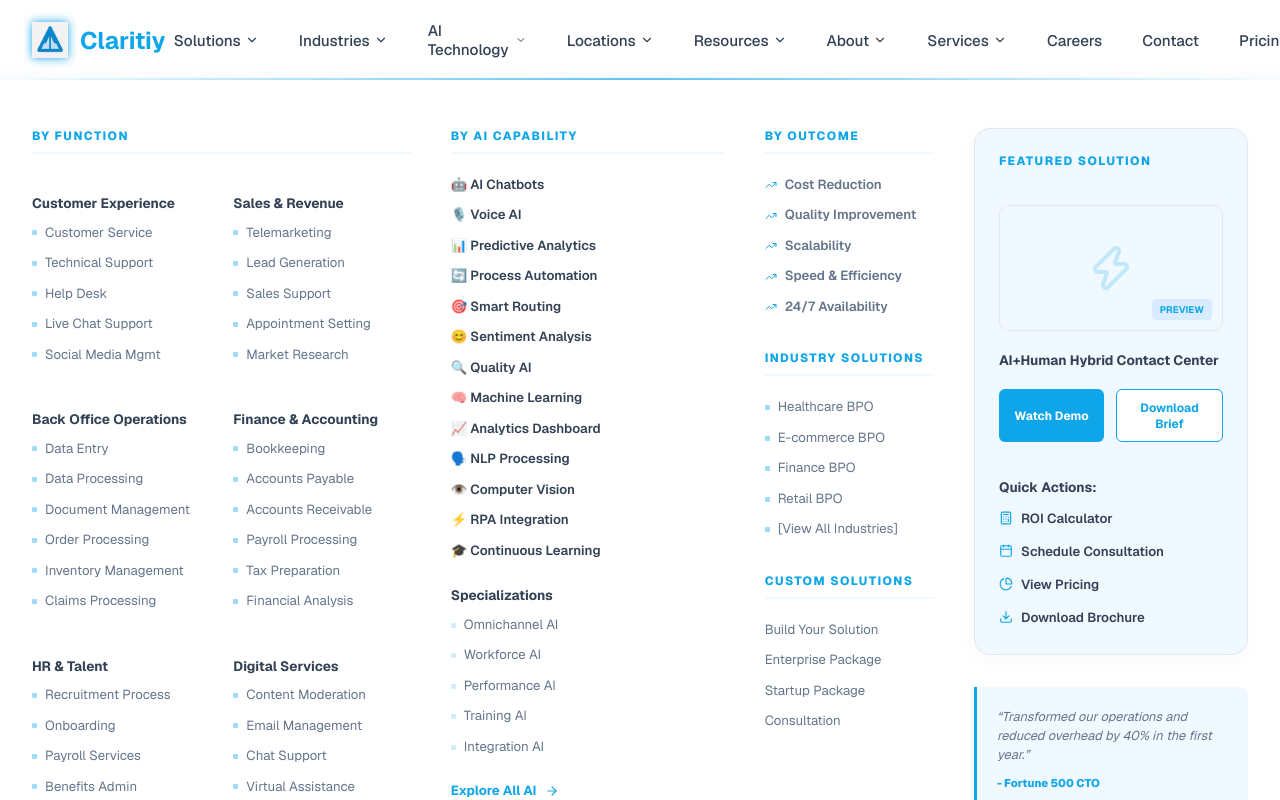
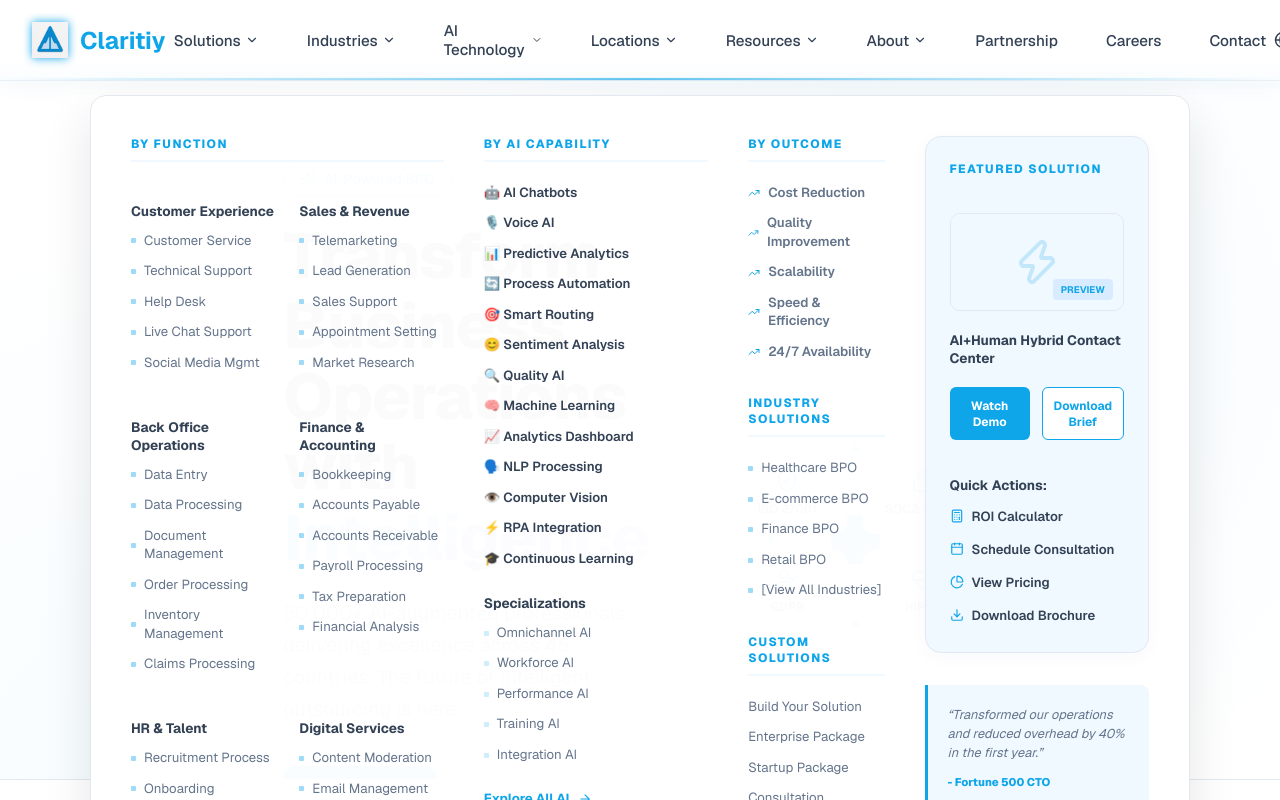
Before and after one commit to devr01499-ui/test-3, a Next.js app: page / in a window 1280 px wide. Both pictures are taken after a click on the element "Solutions". Shown: the top 800 px of the page. Built offline with nearby package versions, Linux system fonts and the light colour scheme.

Commit message:
feat: enhance header UI and update navigation links
- Apply improved glassmorphism effect to header

- Increase navigation spacing

- Remove Services, Pricing, Client Portal, and Get Quote options

- Add Partnership to navigation

- Resize and center MegaMenu dropdowns to appear as floating cards

```diff
--- a/src/components/Navigation/Header.module.css
+++ b/src/components/Navigation/Header.module.css
@@ -2,10 +2,11 @@
   position: sticky;
   top: 0;
   z-index: 1000;
-  background: var(--glass-bg);
-  backdrop-filter: blur(12px);
-  -webkit-backdrop-filter: blur(12px);
-  border-bottom: 1px solid var(--border);
+  background: rgba(255, 255, 255, 0.65);
+  backdrop-filter: blur(20px);
+  -webkit-backdrop-filter: blur(20px);
+  border-bottom: 1px solid rgba(226, 232, 240, 0.6);
+  box-shadow: 0 4px 30px rgba(0, 0, 0, 0.03);
   transition: all 0.3s ease;
 }
 
@@ -34,7 +35,7 @@
 .nav {
   display: flex;
   align-items: center;
-  gap: 1.5rem;
+  gap: 2rem;
 }
 
 .navItem {
@@ -122,20 +123,21 @@
 /* Mega Menu Container */
 .megaMenuWrapper {
   position: absolute;
-  top: 100%;
-  left: 0;
-  width: 100vw;
-  background: white;
-  border-bottom: 1px solid var(--border);
-  box-shadow: 0 20px 40px rgba(0, 0, 0, 0.05);
+  top: calc(100% + 15px);
+  left: 50%;
+  width: 95vw;
+  max-width: 1100px;
+  background: rgba(255, 255, 255, 0.98);
+  backdrop-filter: blur(20px);
+  border: 1px solid var(--border);
+  border-radius: 16px;
+  box-shadow: 0 20px 50px rgba(0, 0, 0, 0.1);
   overflow: hidden;
   z-index: 999;
 }
 
 .megaMenuInner {
-  max-width: 1400px;
-  margin: 0 auto;
-  padding: 3rem 2rem;
+  padding: 2.5rem;
 }
 
 @media (max-width: 1024px) {
--- a/src/components/Navigation/Header.tsx
+++ b/src/components/Navigation/Header.tsx
@@ -18,7 +18,6 @@
 const LocationsMegaMenu = dynamic(() => import("./MegaMenu/LocationsMegaMenu").then(mod => mod.LocationsMegaMenu), { ssr: false });
 const ResourcesMegaMenu = dynamic(() => import("./MegaMenu/ResourcesMegaMenu").then(mod => mod.ResourcesMegaMenu), { ssr: false });
 const AboutMegaMenu = dynamic(() => import("./MegaMenu/AboutMegaMenu").then(mod => mod.AboutMegaMenu), { ssr: false });
-const ServicesMegaMenu = dynamic(() => import("./MegaMenu/ServicesMegaMenu").then(mod => mod.ServicesMegaMenu), { ssr: false });
 
 const navItems = [
   { name: "Solutions", component: SolutionsMegaMenu },
@@ -27,10 +26,9 @@
   { name: "Locations", component: LocationsMegaMenu },
   { name: "Resources", component: ResourcesMegaMenu },
   { name: "About", component: AboutMegaMenu },
-  { name: "Services", component: ServicesMegaMenu },
+  { name: "Partnership", hasDropdown: false },
   { name: "Careers", hasDropdown: false },
   { name: "Contact", hasDropdown: false },
-  { name: "Pricing", hasDropdown: false },
 ];
 
 export function Header() {
@@ -84,8 +82,6 @@
             <ChevronDown size={12} />
           </div>
           <Search size={20} className={styles.actionIcon} />
-          <button className={styles.portalBtn}>Client Portal</button>
-          <button className={styles.quoteBtn}>Get Quote</button>
         </div>
       </div>
 
@@ -93,9 +89,9 @@
       <AnimatePresence>
         {activeMenu && navItems.find(i => i.name === activeMenu)?.component && (
           <motion.div
-            initial={{ opacity: 0, y: -10 }}
-            animate={{ opacity: 1, y: 0 }}
-            exit={{ opacity: 0, y: -10 }}
+            initial={{ opacity: 0, y: 10, x: "-50%" }}
+            animate={{ opacity: 1, y: 0, x: "-50%" }}
+            exit={{ opacity: 0, y: 10, x: "-50%" }}
             transition={{ duration: 0.2, ease: "easeOut" }}
             className={styles.megaMenuWrapper}
             onMouseEnter={() => handleMouseEnter(activeMenu)}
```
